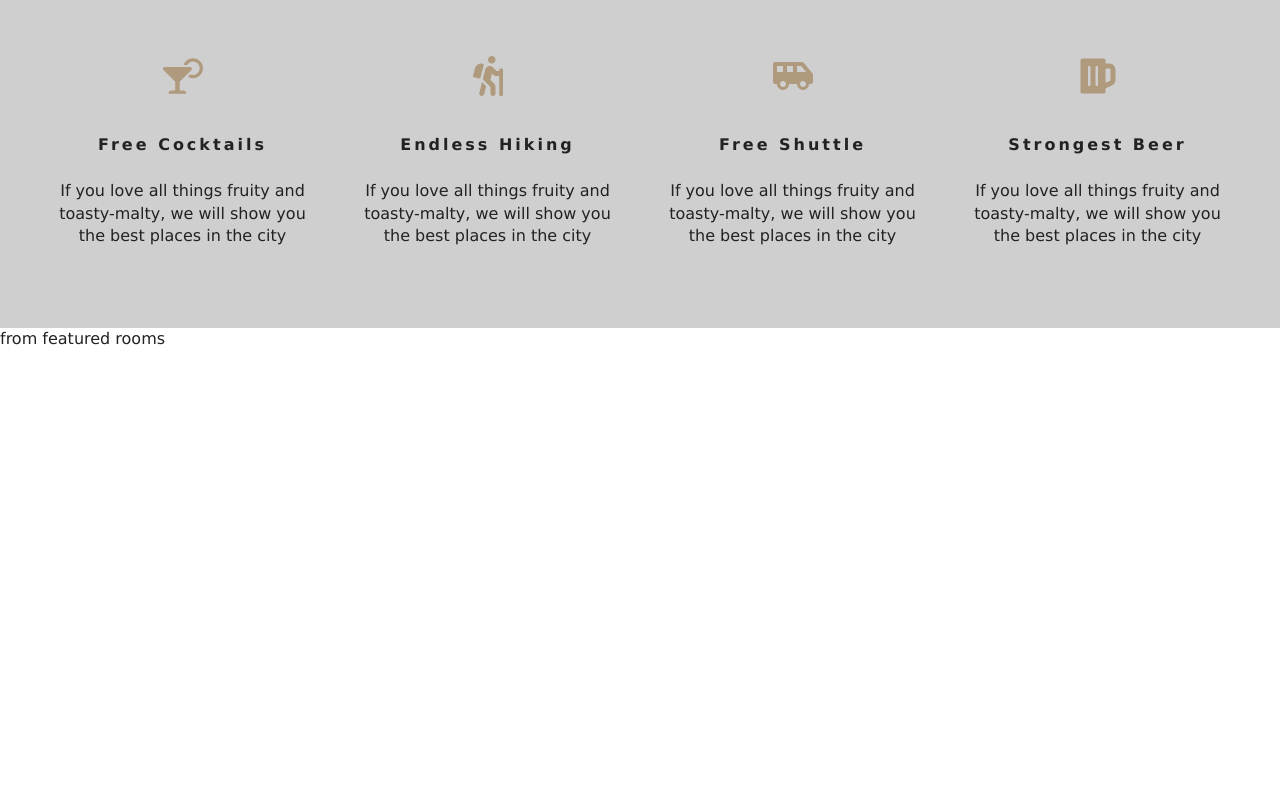
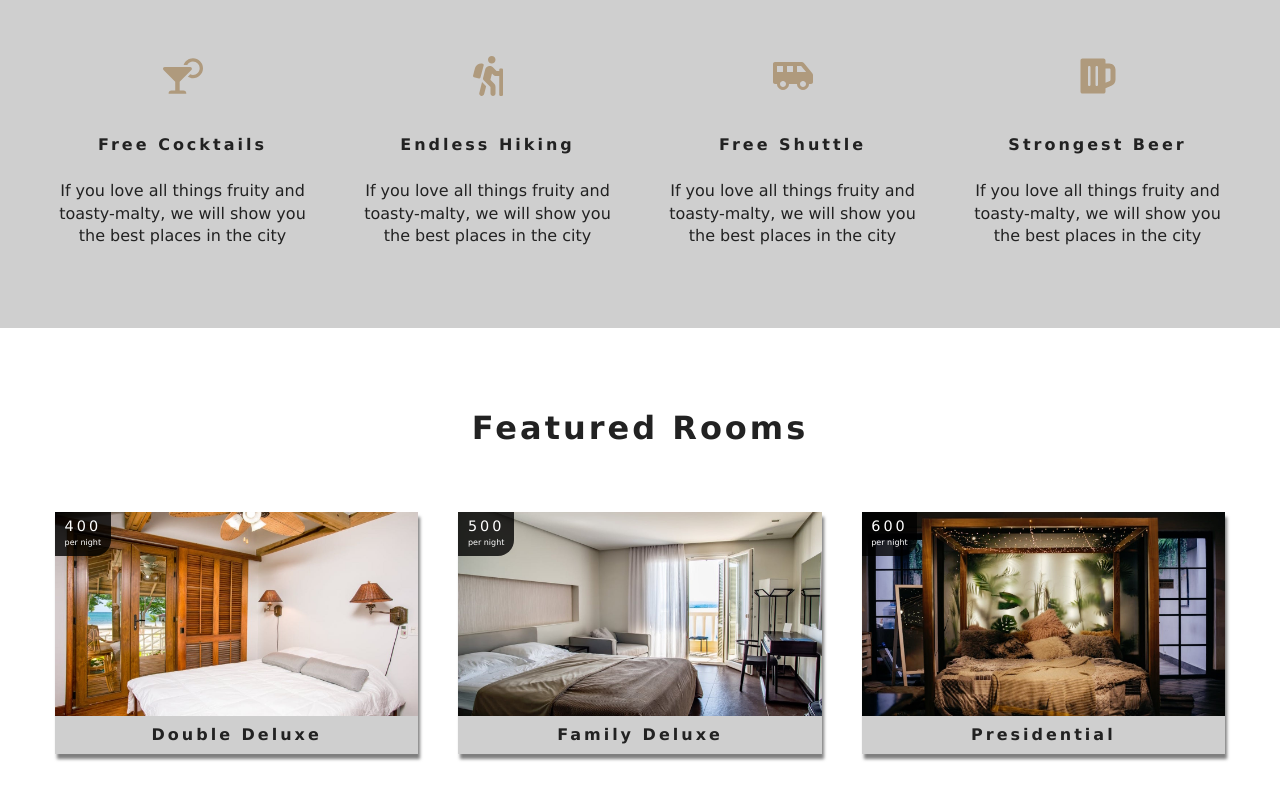
Before and after one commit to LexiosAlex/Carlson-ollege, a React (Create React App) app: page / in a window 1280 px wide. Shown: the part 930-1730 px from the top of the page. Before the commit the page ends 1280 px from the top, so only its background shows below. Built offline with nearby package versions, Linux system fonts and the light colour scheme.

Commit message:
added room items

```diff
--- a/src/components/FeaturedRooms.js
+++ b/src/components/FeaturedRooms.js
@@ -1,11 +1,24 @@
-import React, {Component} from 'react';
-import {RoomContext} from "../context";
+import React, { Component } from "react";
+import { RoomContext } from "../context";
+import Loading from "./Loading";
+import Room from "./Room";
+import Title from "./Title";
 
 export default class FeaturedRooms extends Component {
   static contextType = RoomContext;
   render() {
-    const {featuredRooms : rooms} = this.context;
-    console.log(rooms);
-    return <div> from featured rooms </div>
+    const { loading, featuredRooms } = this.context;
+    const rooms = featuredRooms.map(room => {
+      return <Room key={room.id} room={room} />;
+    });
+
+    return (
+      <section className="featured-rooms">
+        <Title title="Featured rooms" />
+        <div className="featured-rooms-center">
+          {loading ? <Loading /> : rooms}
+        </div>
+      </section>
+    );
   }
 }
--- /dev/null
+++ b/src/components/Loading.js
@@ -0,0 +1,11 @@
+import React from 'react';
+import loadingGif from '../images/gif/loading-arrow.gif'
+
+export default function Loading() {
+  return (
+    <div className="loading">
+      <h4>rooms data loading...</h4>
+      <img src={loadingGif} alt="loading arrow"/>
+    </div>
+  )
+}
--- /dev/null
+++ b/src/components/Room.js
@@ -0,0 +1,31 @@
+import React from "react";
+import {Link} from "react-router-dom";
+import defaultImg from '../images/room-1.jpeg';
+import PropTypes from "prop-types"
+
+export default function Room({room}) {
+  const {name, slug, images, price} = room;
+
+  return <article className="room">
+    <div className="img-container">
+      <img src={images[0] || defaultImg} alt="single room"/>
+      <div className="price-top">
+        <h6>{price}</h6>
+        <p>per night</p>
+      </div>
+      <Link to={`/rooms/${slug}`} className="btn-primary room-link">
+        Features
+      </Link>
+    </div>
+    <p className="room-info"> {name} </p>
+  </article>
+}
+
+Room.propTypes = {
+  room: PropTypes.shape({
+    name: PropTypes.string.isRequired,
+    slug: PropTypes.string.isRequired,
+    images: PropTypes.arrayOf(PropTypes.string).isRequired,
+    price: PropTypes.number.isRequired,
+  })
+};
```
